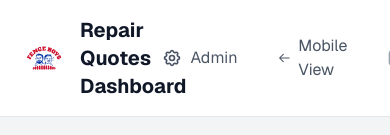
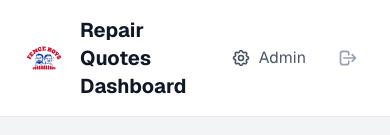
Before and after one commit to fenceboys/Fb-repair-tool, a Next.js app: page /dashboard in a window 390 px wide. Shown: the top 135 px of the page. Built offline with nearby package versions, Linux system fonts and the light colour scheme; no server answers; the database is empty.

Commit message:
Remove Mobile View link from dashboard

```diff
--- a/components/dashboard/DashboardView.tsx
+++ b/components/dashboard/DashboardView.tsx
@@ -90,20 +90,6 @@ export function DashboardView() {
                   <path strokeLinecap="round" strokeLinejoin="round" strokeWidth={2} d="M15 12a3 3 0 11-6 0 3 3 0 016 0z" />
                 </svg>
                 Admin
-              </Link>
-              <Link
-                href="/"
-                className="flex items-center gap-2 px-4 py-2 text-gray-600 hover:text-gray-900 hover:bg-gray-100 rounded-lg transition-colors"
-              >
-                <svg className="w-5 h-5" fill="none" stroke="currentColor" viewBox="0 0 24 24">
-                  <path
-                    strokeLinecap="round"
-                    strokeLinejoin="round"
-                    strokeWidth={2}
-                    d="M10 19l-7-7m0 0l7-7m-7 7h18"
-                  />
-                </svg>
-                Mobile View
               </Link>
               <form action="/auth/logout" method="POST">
                 <button
```
